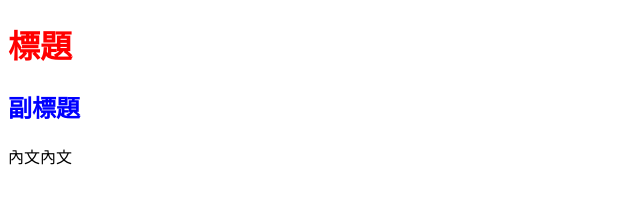
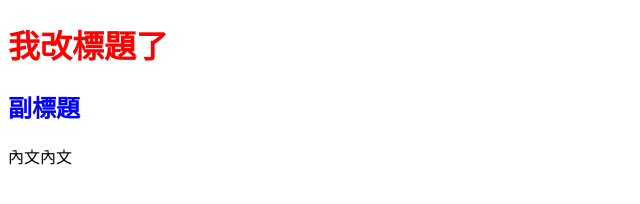
Before and after one commit to winniecat777/htmlcssUpdate, a plain HTML site: page index.html in a window 1280 px wide. Shown: the whole page, without its empty margins (0-640 px from the left). Drawn offline with Linux system fonts and the light colour scheme.

Commit message:
first comment

```diff
--- a/index.html
+++ b/index.html
@@ -8,7 +8,7 @@
     <link rel="stylesheet" href="all.css">
 </head>
 <body>
-    <h1>標題</h1>
+    <h1>我改標題了</h1>
     <h2>副標題</h2>
     <p>內文內文</p>
 </body>
```
